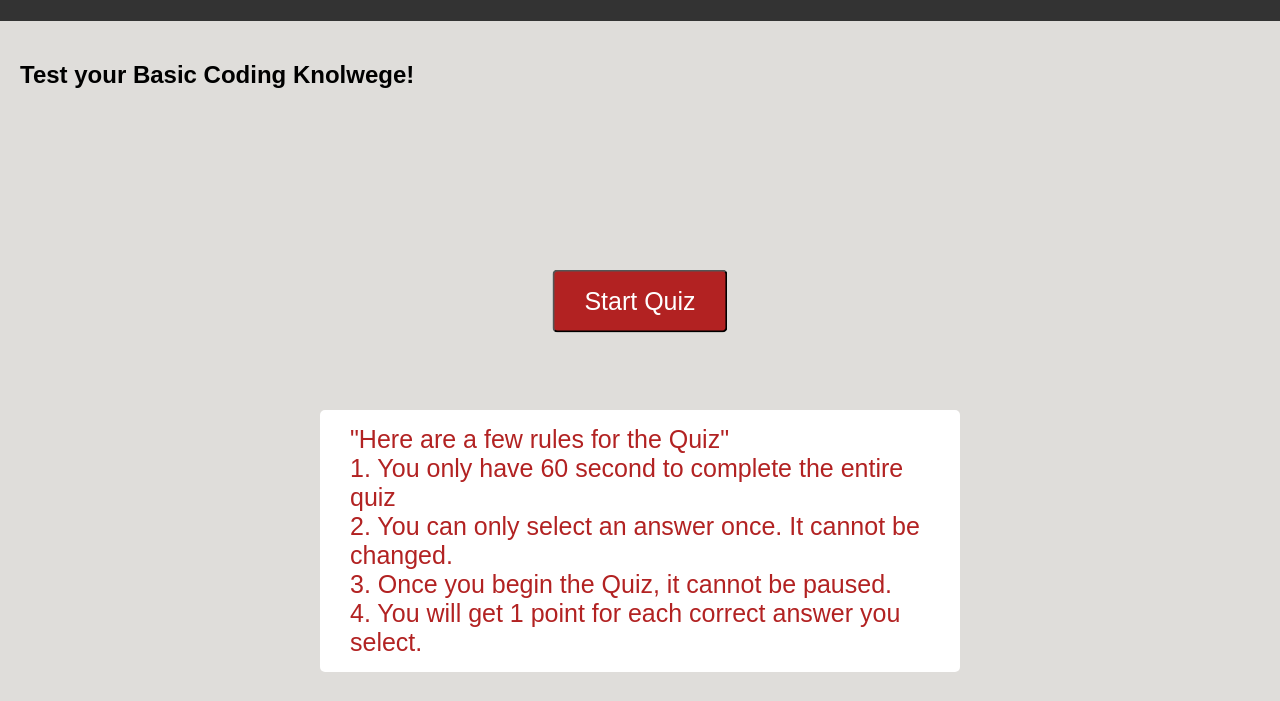
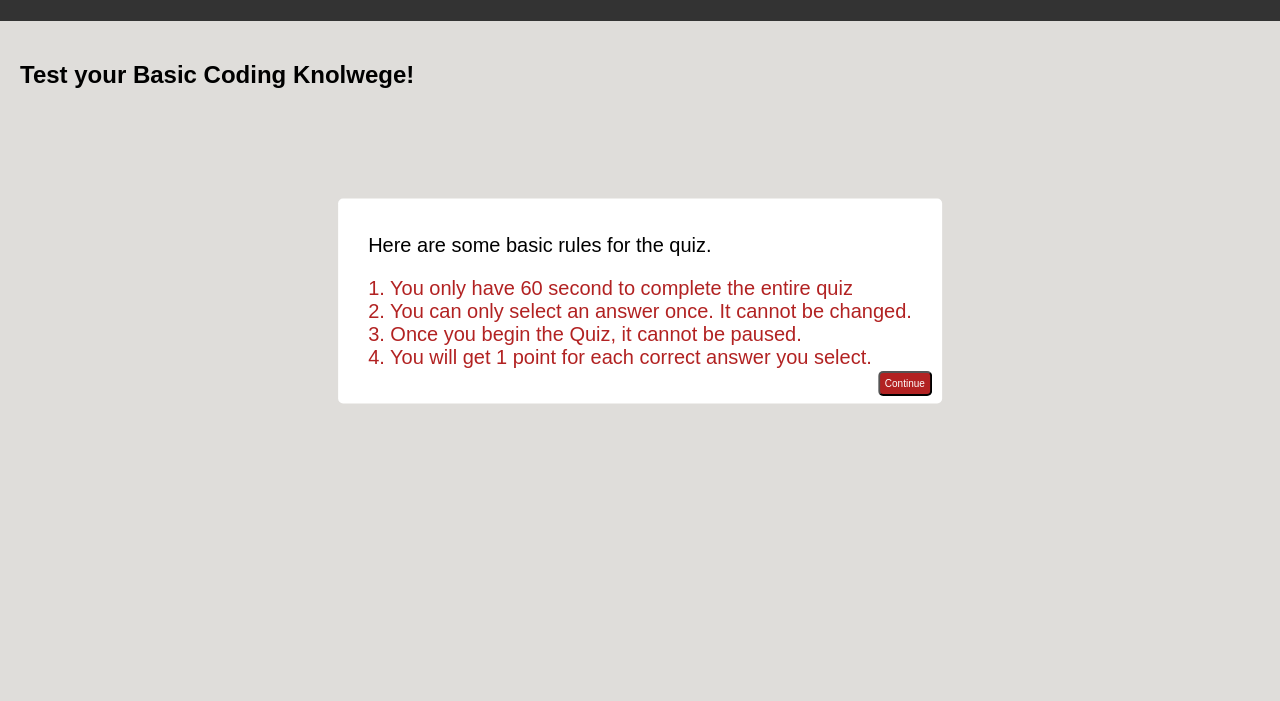
Before and after one commit to JeremyBlau/Coding-quiz, a plain HTML site: page index.html in a window 1280 px wide. Shown: the part 99-800 px from the top of the page. Drawn offline with Linux system fonts and the light colour scheme.

Commit message:
added some formatting to the info box

```diff
--- a/assets/css/style.css
+++ b/assets/css/style.css
@@ -22,15 +22,28 @@ body {
 
 .info-box{
   position:absolute;
-  top: 80%;
+  top: 50%;
   left: 50%;
   transform: translate(-50%, -50%);
-  font-size:25;
+  font-size: 20;
   color:firebrick;
   padding: 15px 30px;
   outline: none;
   border-radius: 5px;
   background: white;
+}
+#continue-btn{
+  position: absolute;
+  top: 90%;
+  right: 10px; /* Adjust this value to your desired spacing */
+  transform: translateY(-50%);
+  font-size:10;
+  color:white;
+  padding: 5px 5px;
+  outline: none;
+  border-radius: 5px;
+  background: firebrick;
+  cursor: pointer;
 }
 
 header {
--- a/assets/js/script.js
+++ b/assets/js/script.js
@@ -47,8 +47,6 @@ const finalScoreText = document.getElementById("final-score");
 const initialsForm = document.getElementById("initials-form");
 const initialsInput = document.getElementById("initials");
 const timerElement = document.getElementById("timer"); // Added timer element
-
-
 
 // Event listeners
 startBtn.addEventListener("click", startQuiz);
--- a/index.html
+++ b/index.html
@@ -20,14 +20,17 @@
 
     <div class="info-box">
       <div class="info-box-title">
-          <span> "Here are a few rules for the Quiz"</span>
+        <p><span style="color:black">Here are some basic rules for the quiz.</span></p>
       </div>
       <div class="info-box-list">
+        <p></p>
           <div class="info">1. You only have 60 second to complete the entire quiz</div>
           <div class="info">2. You can only select an answer once. It cannot be changed.</div>
           <div class="info">3. Once you begin the Quiz, it cannot be paused.</div>
           <div class="info">4. You will get 1 point for each correct answer you select.</div>
+          <p></p>
       </div>
+      <button id="continue-btn">Continue</button>
     </div>
 
     <section id="quiz-screen" class="hide">
@@ -53,7 +56,7 @@
   </main>
 
   <section id="scores-screen" class="hide">
-    <h2>Scores</h2>
+    <h2>Recent Scores</h2>
     <table id="scores-table"></table>
   </section>
 
```
